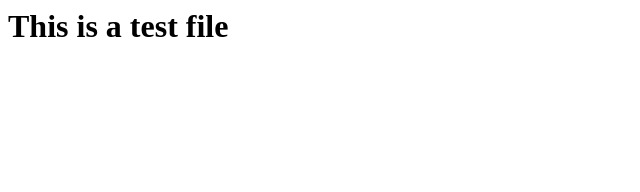
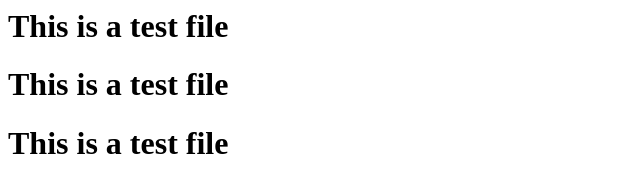
Before and after one commit to shovy/test, a plain HTML site: page index.html in a window 1280 px wide. Shown: the whole page, without its empty margins (0-640 px from the left). Drawn offline with Linux system fonts and the light colour scheme.

Commit message:
added text in index.html

```diff
--- a/index.html
+++ b/index.html
@@ -1,5 +1,7 @@
 <html>
  <body>
 	<h1>This is a test file</h1>
+	<h1>This is a test file</h1>
+	<h1>This is a test file</h1>
  </body>
 </html>
```
Also changed, not shown: monzoor.html (added, +8 -0 lines).
